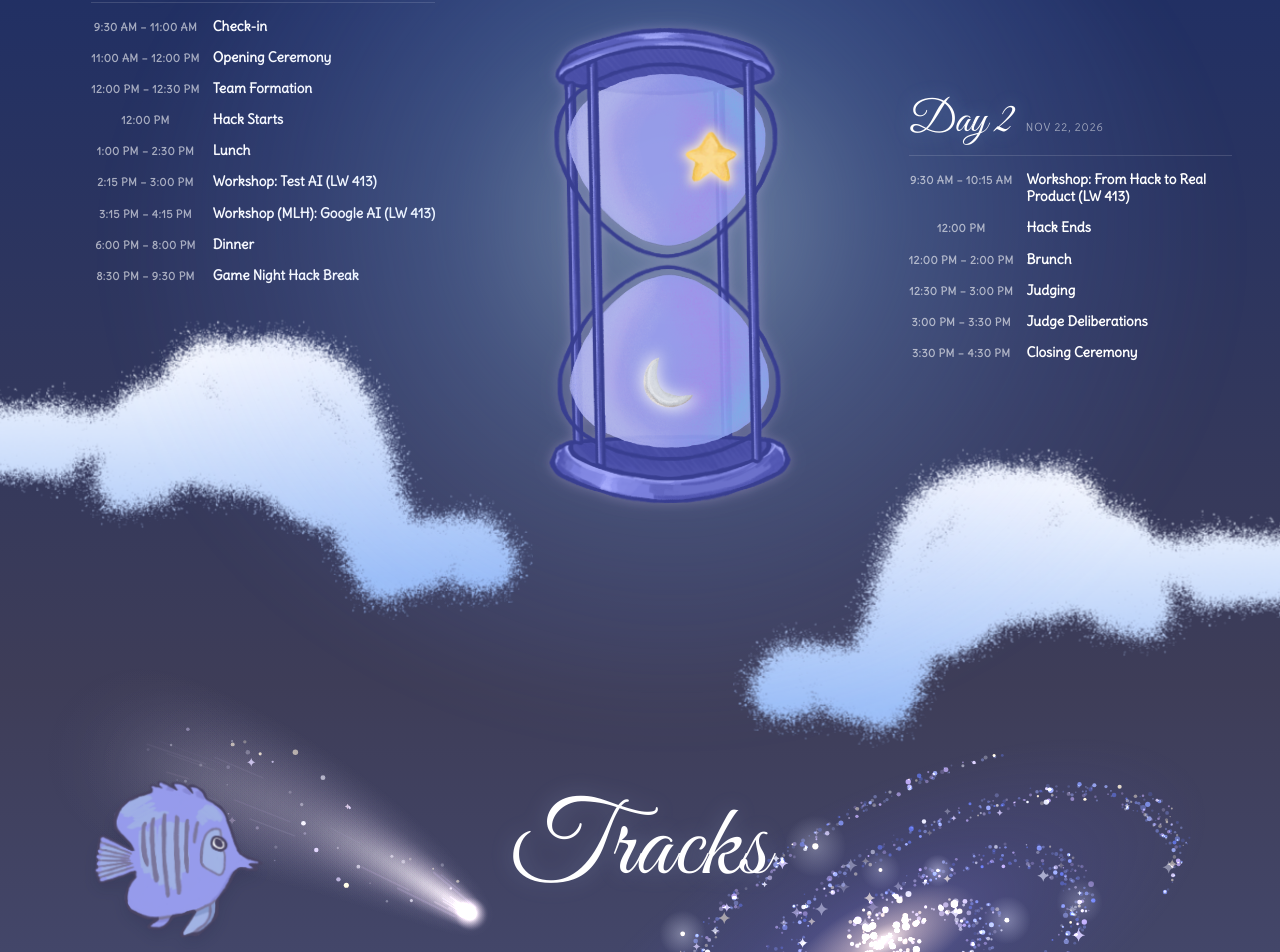
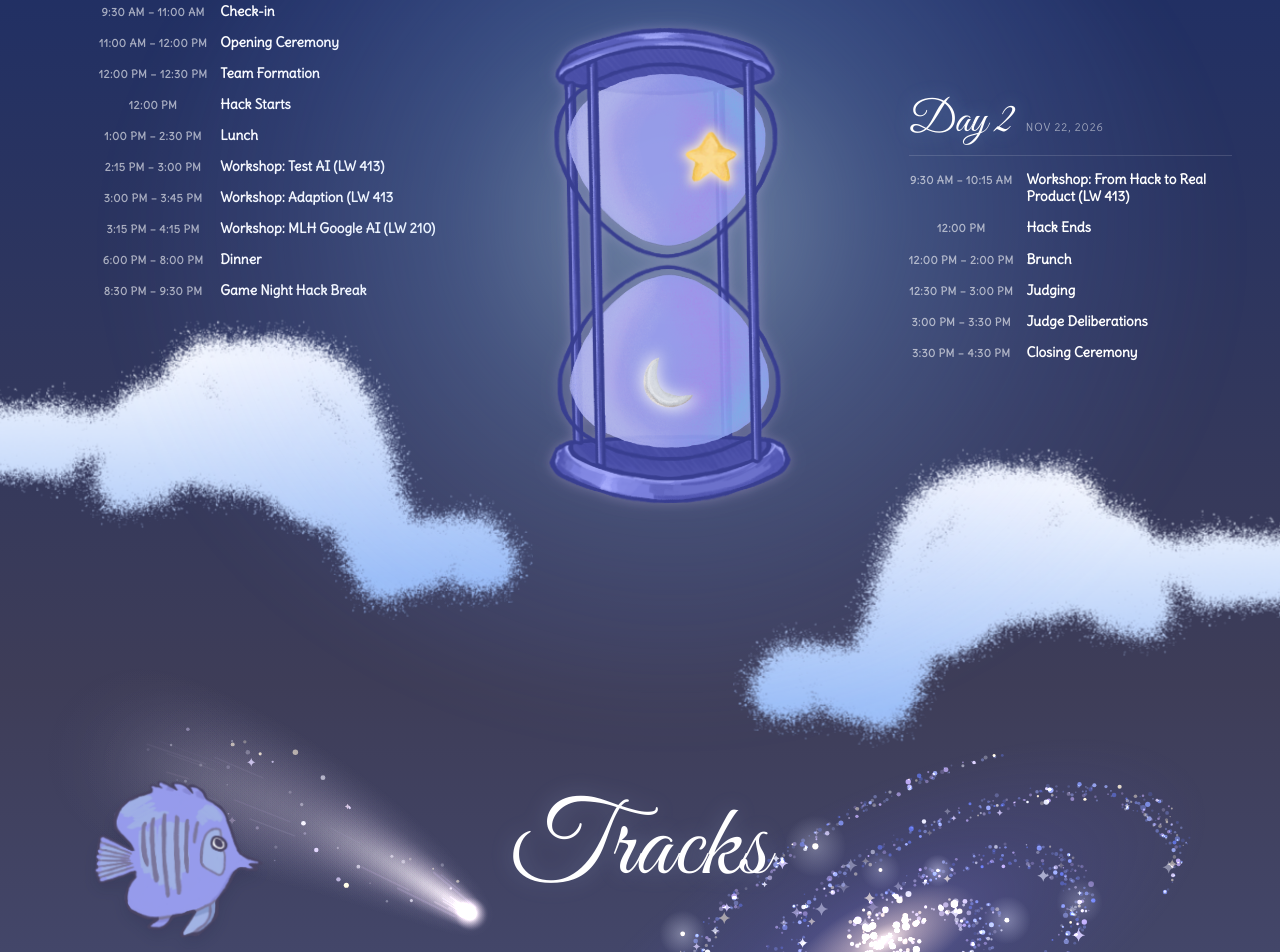
Before and after one commit to hsu-emily/Whack2026-Website, a React (Vite) app: page / in a window 1280 px wide. Shown: the part 1097-2049 px from the top of the page. Built offline with nearby package versions, Linux system fonts and the light colour scheme.

Commit message:
edit schedule

```diff
--- a/src/components/Schedule.jsx
+++ b/src/components/Schedule.jsx
@@ -22,7 +22,8 @@ const DAYS = {
       { time: '12:00 PM', title: 'Hack Starts'},
       { time: '1:00 PM - 2:30 PM', title: 'Lunch'},
       { time: '2:15 PM - 3:00 PM', title: 'Workshop: Test AI (LW 413)'},
-      { time: '3:15 PM - 4:15 PM', title: 'Workshop (MLH): Google AI (LW 413)'},
+      { time: '3:00 PM - 3:45 PM', title: 'Workshop: Adaption (LW 413'},
+      { time: '3:15 PM - 4:15 PM', title: 'Workshop: MLH Google AI (LW 210)'},
       { time: '6:00 PM - 8:00 PM', title: 'Dinner'},
       { time: '8:30 PM - 9:30 PM', title: 'Game Night Hack Break'},
     ],
```
